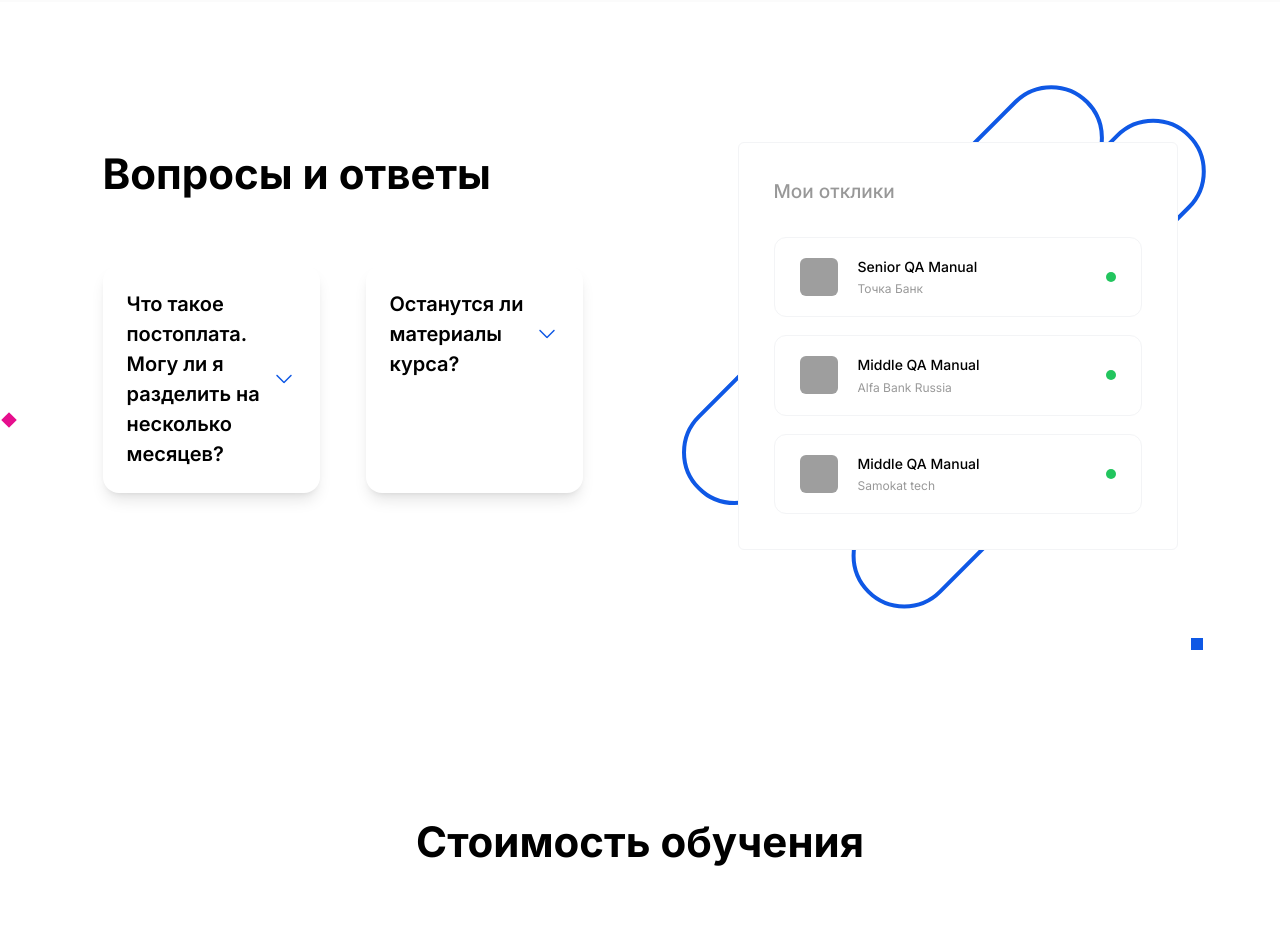
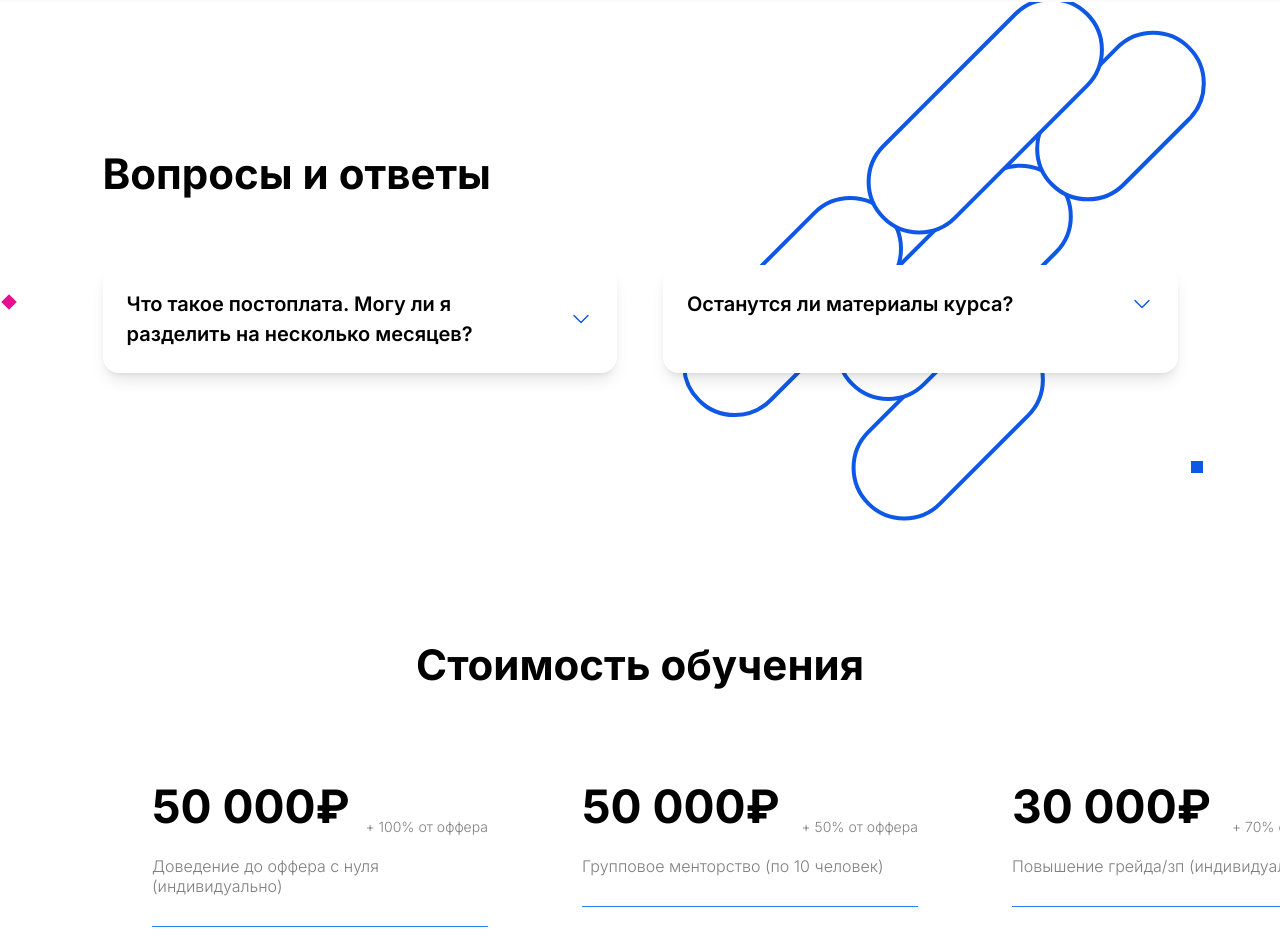
Before and after one commit to ZeBolHD/qa-kris-new, a Next.js app in the folder apps/frontend/: page / in a window 1280 px wide. Shown: the part 3442-4379 px from the top of the page. Built offline with nearby package versions, Linux system fonts and the light colour scheme; grey boxes are pictures that could not be loaded.

Commit message:
style(frontend): removed offers

```diff
--- a/apps/frontend/src/app/(site)/_components/FAQSection/index.tsx
+++ b/apps/frontend/src/app/(site)/_components/FAQSection/index.tsx
@@ -6,17 +6,17 @@
 const FAQSection = () => {
   return (
     <section id="faq" className="py-[140px]">
-      <div className="container w-full flex justify-between relative">
+      <div className="container w-full relative">
         <BackgroundPatterns />
-        <div className="w-[480px] z-50">
+        <div className="z-50">
           <h2 className="text-[42px] font-bold">Вопросы и ответы</h2>
-          <div className="w-full mt-[60px]">
-            <QuestionList questions={questions} />
-          </div>
         </div>
-        <div className="z-50">
+        <div className="w-full mt-[60px]">
+          <QuestionList questions={questions} />
+        </div>
+        {/* <div className="z-50">
           <Offers offers={offers} />
-        </div>
+        </div> */}
       </div>
     </section>
   );
```
